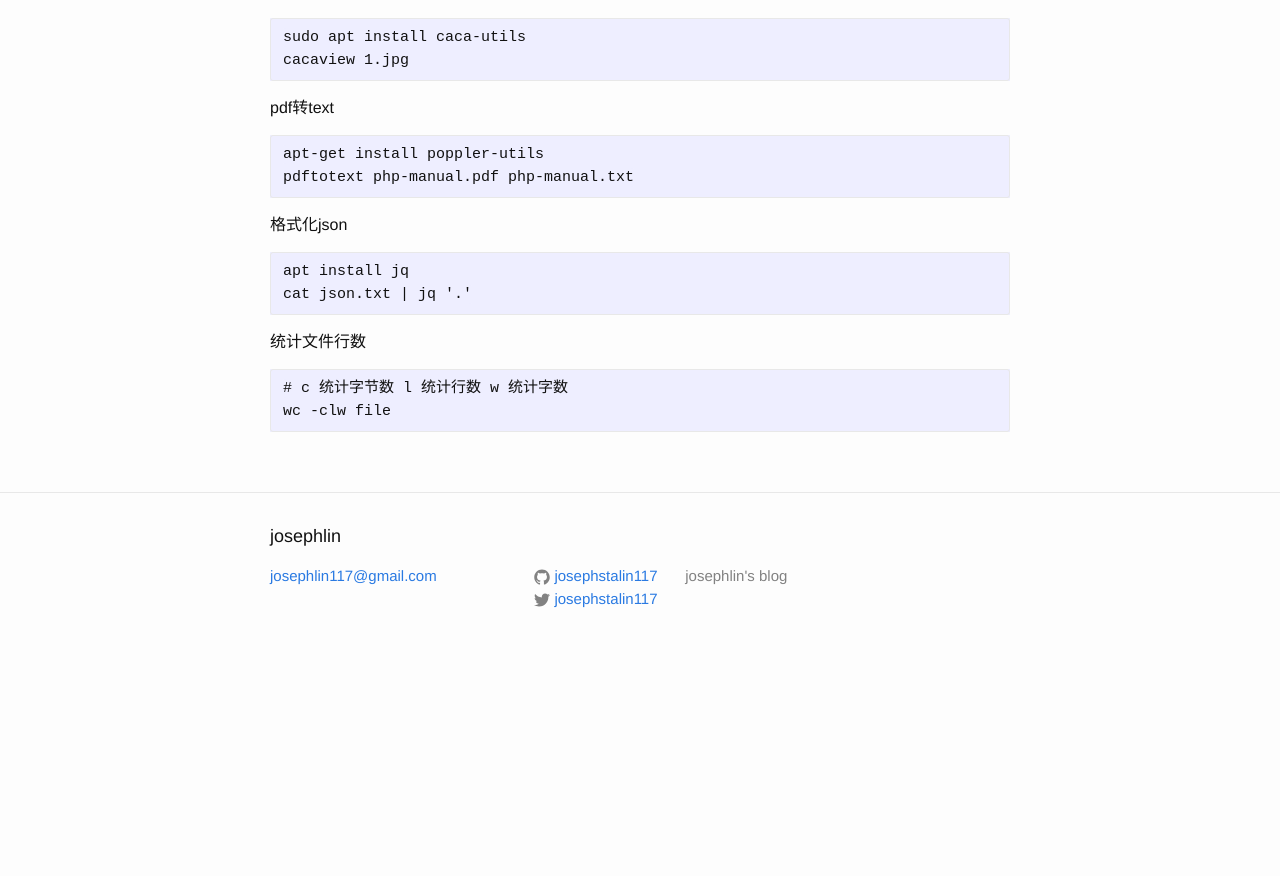
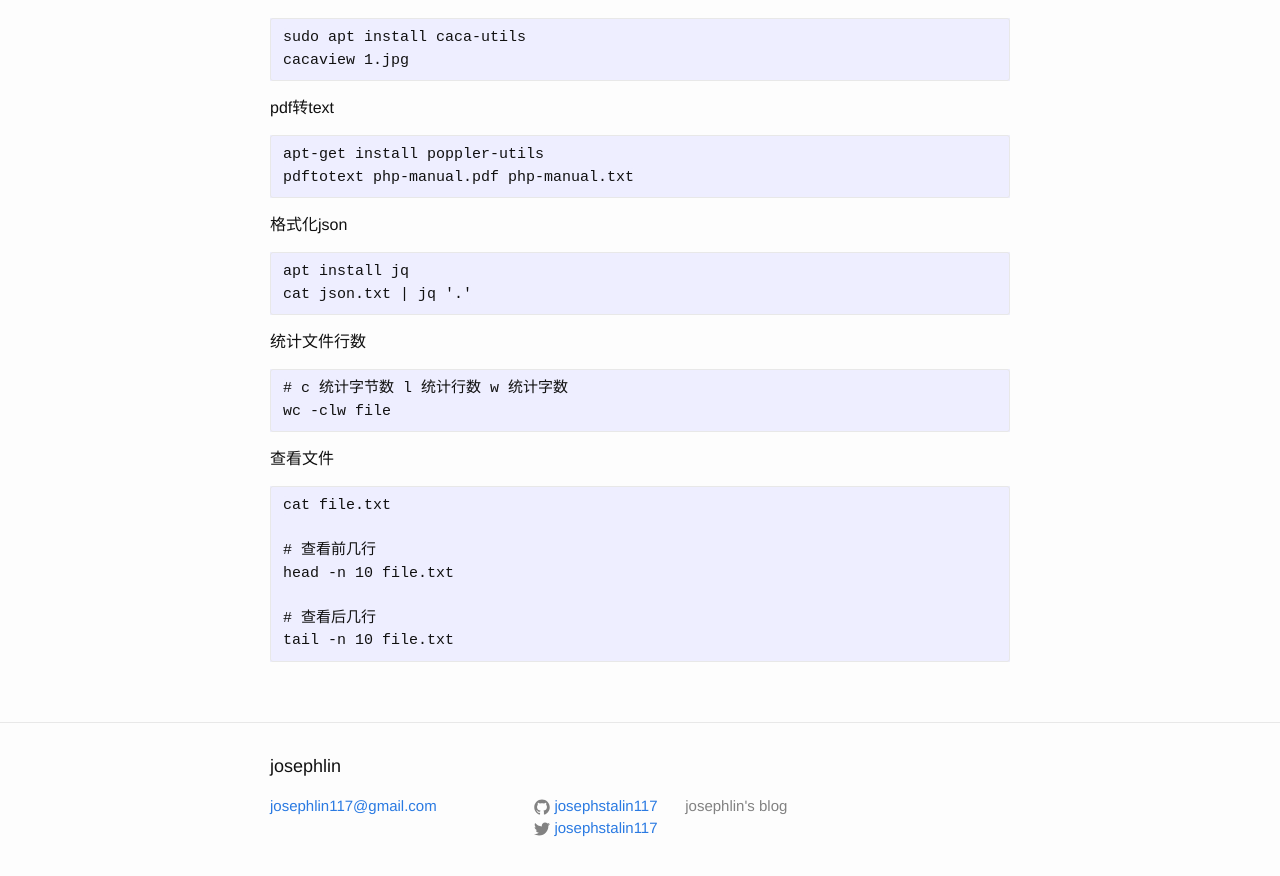
Before and after one commit to josephstalin117/josephstalin117.github.io, a Jekyll site: the page built from _posts/2016-04-04-linux.markdown, in a window 1280 px wide and 900 px high, scrolled down 13706 px. Shown: the top 876 px of the window. Built offline with Jekyll 4.4.1, drawn with Linux system fonts in a browser that asks for light colours; before the commit the page ends 14376 px from its top, so only the background shows below that.

Commit message:
add:head & tail

````diff
--- a/_posts/2016-04-04-linux.markdown
+++ b/_posts/2016-04-04-linux.markdown
@@ -648,3 +648,14 @@ cat json.txt | jq '.'
 # c 统计字节数 l 统计行数 w 统计字数
 wc -clw file
 ```
+
+查看文件
+```
+cat file.txt
+
+# 查看前几行
+head -n 10 file.txt
+
+# 查看后几行
+tail -n 10 file.txt
+```
````
